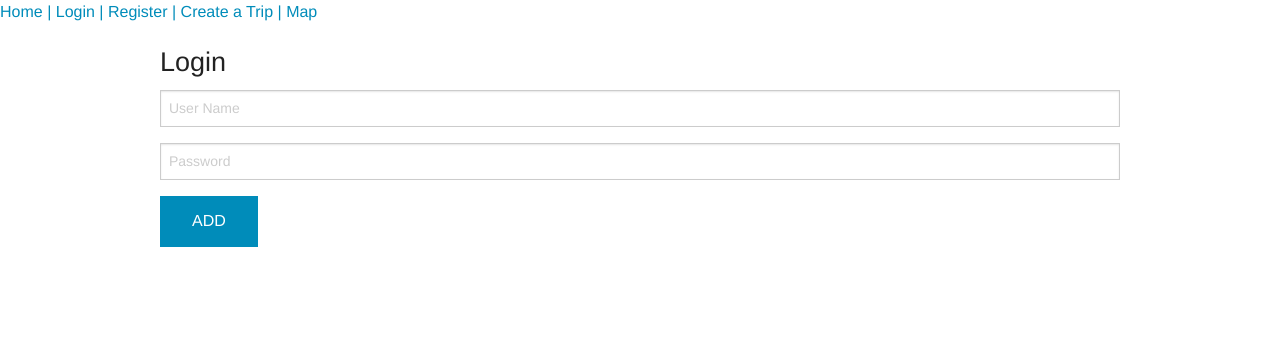
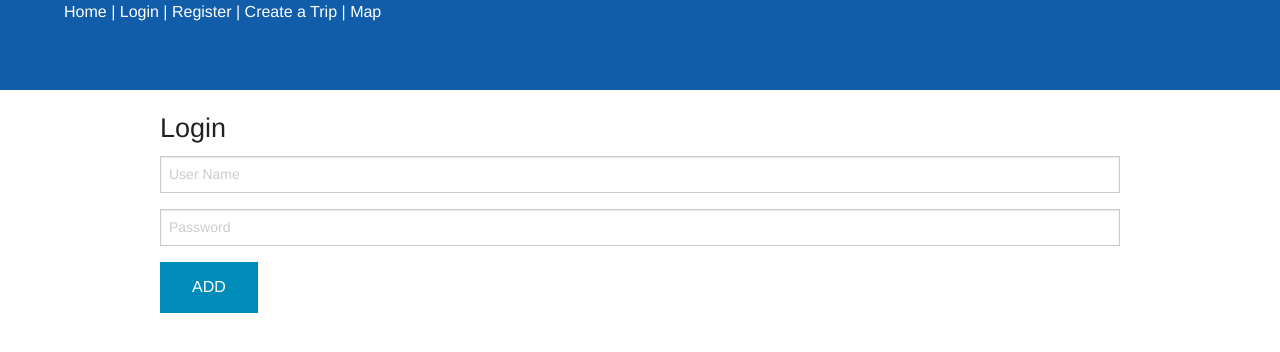
Before and after one commit to tiy-hackathon-group-3/map-route-frontend, a website: page app/index.html in a window 1280 px wide. Drawn offline with nearby package versions, Linux system fonts and the light colour scheme; some packages are replaced by stand-ins of ours; no server answers.

Commit message:
css changes

```diff
--- a/app/index.html
+++ b/app/index.html
@@ -12,7 +12,7 @@
 <body ng-app="rProvider">
 
   <nav>
-    <a href="#/">Home |</a>
+    <a href="#/" class="leftNav">Home |</a>
     <a href="#/login">Login |</a>
     <a href="#/register">Register |</a>
     <a href="#/addDest">Create a Trip |</a>
--- a/app/sass/main.scss
+++ b/app/sass/main.scss
@@ -1,3 +1,20 @@
+nav {
+	background-color: #115DA9;
+	height: 90px;
+
+	a {
+		color: white;
+	}
+	:hover {
+		color: #3D3D3A;
+	}
+}
+		.leftNav {
+			padding-left: 5%;
+		}
+
+
+
 .container{
   width: 75%;
   margin: 20px auto;
@@ -7,6 +24,8 @@
   height: 400px;
 }
 
+
+
 // Dashboard Styles
 // * {
 // 	border: 1px solid black;
@@ -15,6 +34,8 @@
 	text-align: center;
 	font-size: 3.5em;
 	text-decoration: underline;
+	background-color: #115DA9;
+	color: white;
 }
 
 .DBh3 {
@@ -29,12 +50,14 @@
 	padding-left: 5%;
 	display: inline;
 	float: left;
+	color: #115DA9;
 }
 
 
 .DBli:hover {
 	font-size: 1.5em;
 	cursor: pointer;
+	color: #115DA9
 }
 
 .DBimgContainer {
@@ -48,6 +71,7 @@
 	border-radius: 2.5%;
 }
 
+
 // img source
 // http://www.internetbookselling.com/images/iStock_000014235423XSmall_Google_Map.jpg
 
```
Also changed, not shown: app/css/main.css.
